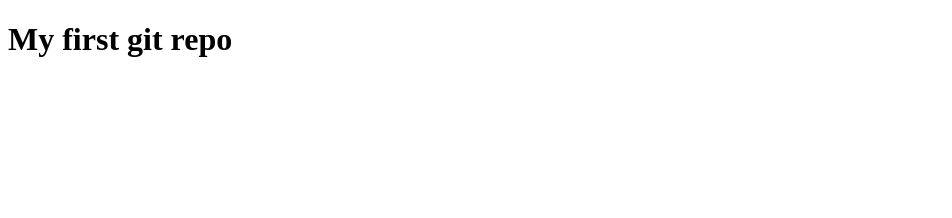
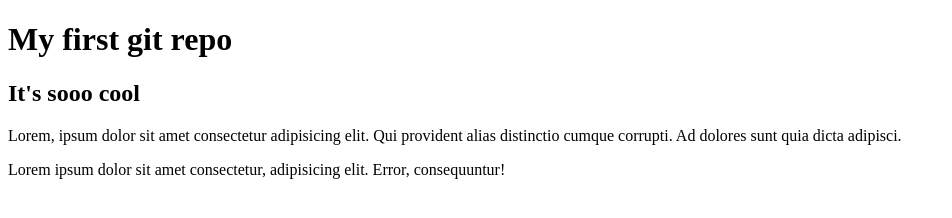
Before and after one commit to KaterinaKalaydzjhieva/common-test, a plain HTML site: page index.html in a window 1280 px wide. Shown: the whole page, without its empty margins (0-952 px from the left). Drawn offline with Linux system fonts and the light colour scheme.

Commit message:
Add page content

```diff
--- a/index.html
+++ b/index.html
@@ -7,5 +7,10 @@
 </head>
 <body>
     <h1>My first git repo</h1>
+    <h2>It's sooo cool</h2>
+    <p>Lorem, ipsum dolor sit amet consectetur adipisicing elit. Qui provident alias distinctio cumque corrupti. Ad dolores sunt quia dicta adipisci.</p>
+    <p>Lorem ipsum dolor sit amet consectetur, adipisicing elit. Error, consequuntur!</p>
+
 </body>
+
 </html>
```
